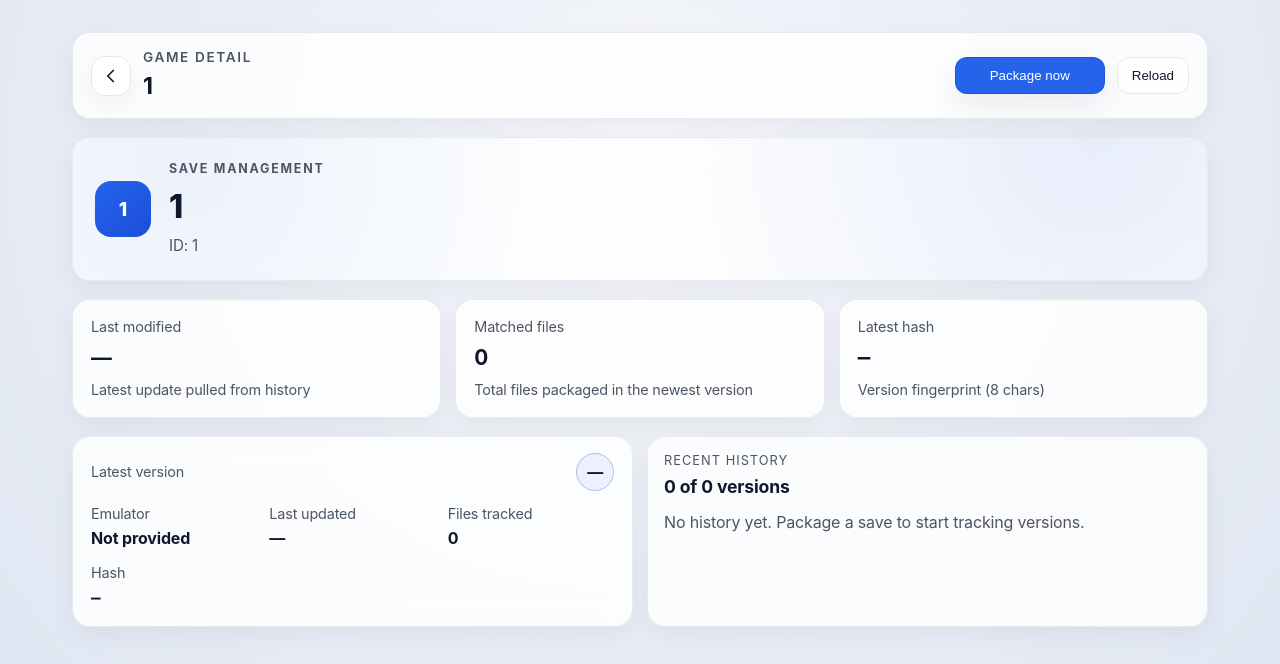
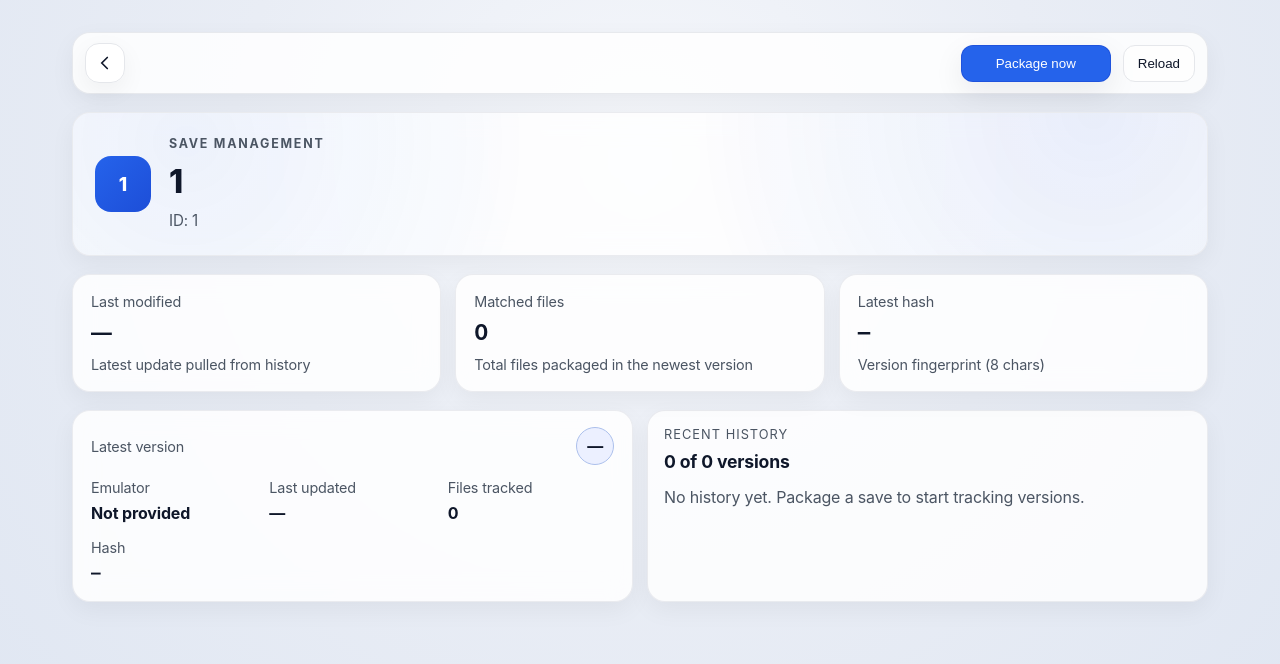
Before and after one commit to h1dr0nn/CrossSave-Cloud, a SvelteKit app in the folder app/: page /game/1 in a window 1280 px wide. Shown: the top 664 px of the page. Built offline with nearby package versions, Linux system fonts and the light colour scheme.

Commit message:
Adjust game detail header (#22)

```diff
--- a/app/src/components/GameDetailView.svelte
+++ b/app/src/components/GameDetailView.svelte
@@ -112,14 +112,20 @@
 </script>
 
 <section class="detail-shell">
-  <AppHeader
-    eyebrow="Game Detail"
-    title={gameName || "Game"}
-    showBack
-    onBack={goBack}
-    onMenu={() => {}}
-  >
-    <div slot="actions" class="header-actions">
+  <header class="detail-header">
+    <button class="icon-button" on:click={goBack} aria-label="Go back">
+      <svg viewBox="0 0 24 24" aria-hidden="true">
+        <path
+          d="M14.5 6 8.5 12l6 6"
+          fill="none"
+          stroke="currentColor"
+          stroke-width="1.8"
+          stroke-linecap="round"
+        />
+      </svg>
+    </button>
+
+    <div class="header-actions">
       <button class="primary" on:click={packageNow} disabled={packaging}>
         {packaging ? "Packaging..." : "Package now"}
       </button>
@@ -127,7 +133,7 @@
         {reloading ? "Refreshing" : "Reload"}
       </button>
     </div>
-  </AppHeader>
+  </header>
 
   <div class="hero">
     <div class="icon" aria-hidden="true">{gameName.charAt(0) || "G"}</div>
@@ -210,6 +216,66 @@
     color: var(--text);
   }
 
+  .detail-header {
+    display: flex;
+    align-items: center;
+    gap: 12px;
+    padding: 10px 12px;
+    border-radius: var(--radius);
+    background: color-mix(in srgb, var(--surface) 92%, transparent);
+    border: 1px solid color-mix(in srgb, var(--border) 90%, transparent);
+    box-shadow: var(--shadow-soft);
+    min-width: 0;
+  }
+
+  .icon-button {
+    width: 40px;
+    height: 40px;
+    border-radius: 14px;
+    border: 1px solid var(--border);
+    background: var(--surface);
+    display: grid;
+    place-items: center;
+    color: var(--text);
+    box-shadow: var(--shadow-soft);
+    cursor: pointer;
+    transition: transform 0.12s ease, box-shadow 0.18s ease, opacity 0.16s ease,
+      border-color 0.18s ease;
+  }
+
+  .icon-button svg {
+    width: 22px;
+    height: 22px;
+  }
+
+  .icon-button:hover:not(:disabled),
+  .ghost:hover:not(:disabled),
+  .primary:hover:not(:disabled) {
+    opacity: 0.92;
+    border-color: var(--accent);
+    box-shadow: var(--shadow);
+  }
+
+  .icon-button:active:not(:disabled),
+  .ghost:active:not(:disabled),
+  .primary:active:not(:disabled) {
+    transform: scale(0.98);
+  }
+
+  .header-actions {
+    display: flex;
+    align-items: center;
+    gap: clamp(8px, 1vw, 12px);
+    flex-wrap: nowrap;
+    min-width: 0;
+    margin-left: auto;
+  }
+
+  .header-actions button {
+    white-space: nowrap;
+    flex: 0 1 auto;
+  }
+
   .hero {
     background: color-mix(in srgb, var(--surface) 90%, transparent);
     border: 1px solid color-mix(in srgb, var(--border) 80%, transparent);
@@ -238,19 +304,6 @@
   .hero > * {
     position: relative;
     z-index: 1;
-  }
-
-  .header-actions {
-    display: flex;
-    align-items: center;
-    gap: clamp(8px, 1vw, 12px);
-    flex-wrap: nowrap;
-    min-width: 0;
-  }
-
-  .header-actions button {
-    white-space: nowrap;
-    flex: 0 1 auto;
   }
 
   .icon {
@@ -296,6 +349,8 @@
     box-shadow: var(--shadow);
     cursor: pointer;
     min-width: clamp(120px, 14vw, 150px);
+    transition: transform 0.12s ease, box-shadow 0.18s ease, opacity 0.16s ease,
+      border-color 0.18s ease;
   }
 
   .primary:disabled {
@@ -310,6 +365,8 @@
     color: var(--text);
     border: 1px solid var(--border);
     cursor: pointer;
+    transition: transform 0.12s ease, box-shadow 0.18s ease, opacity 0.16s ease,
+      border-color 0.18s ease;
   }
 
   .info-grid {
```
